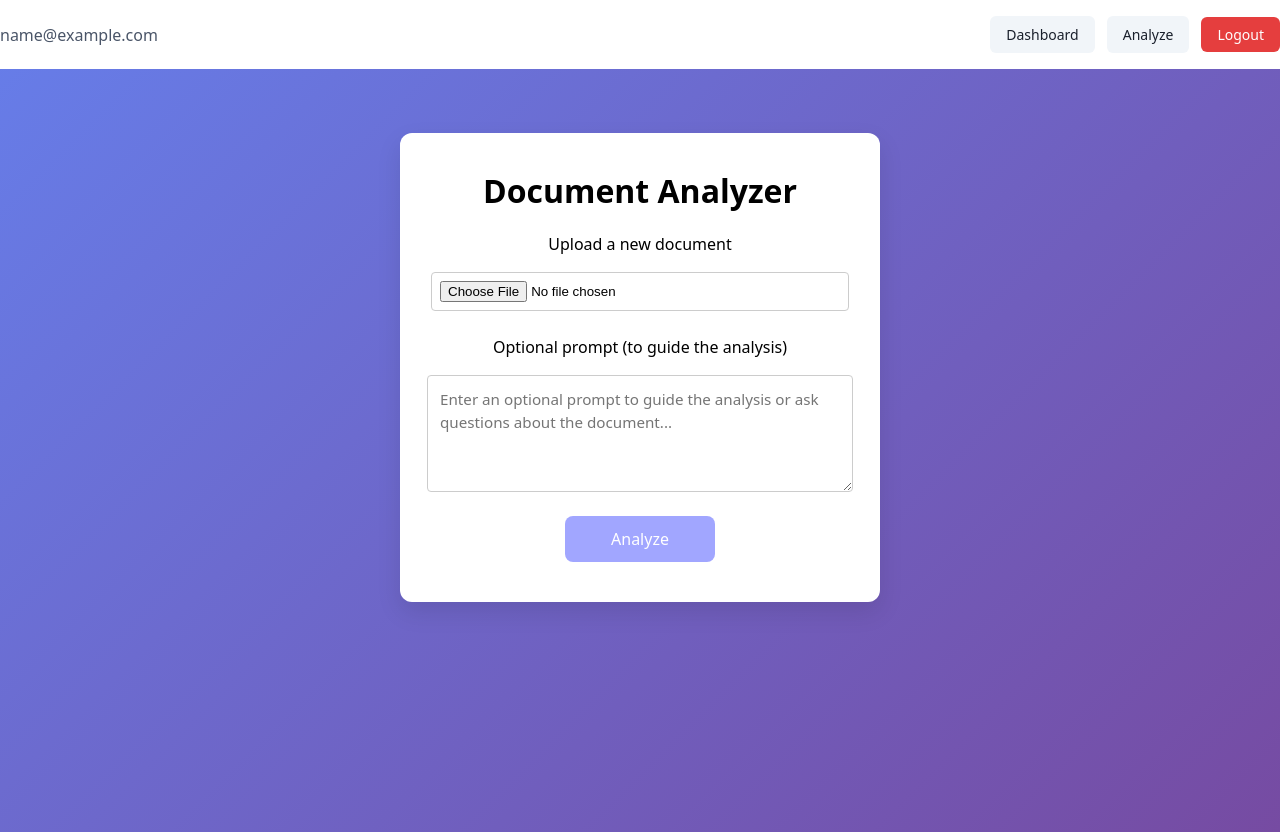
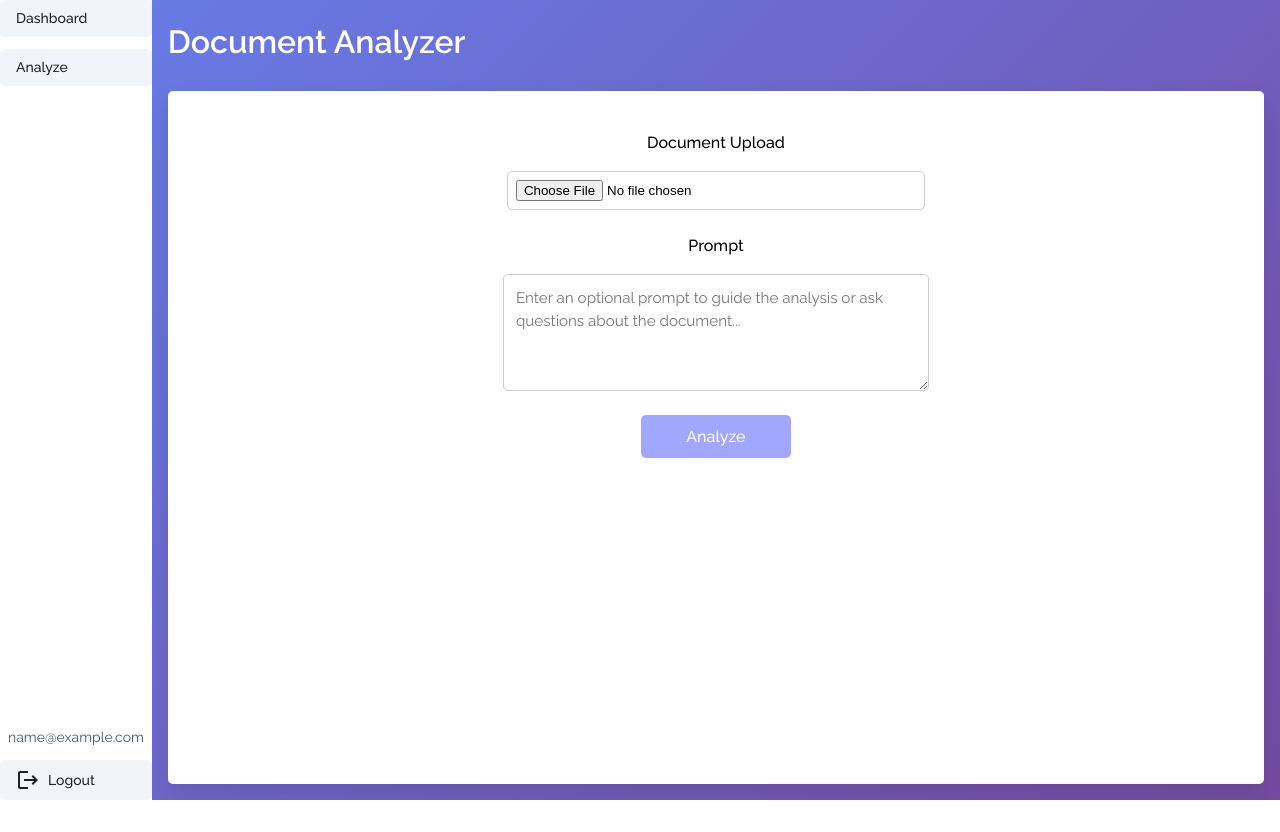
Before and after one commit to ccamisoss/AI-Document-Analyzer, a React (Vite) app in the folder frontend/: page /analyze in a window 1280 px wide. After the commit the page ends 800 px from the top, so only its background shows below. Built offline with nearby package versions, Linux system fonts and the light colour scheme; no server answers; sample sign-in values are in the browser's storage.

Commit message:
Refactor: Update styling across multiple components for consistency, including adjustments to border-radius, layout, and padding; enhance Dashboard and DocumentDetail layouts for improved user experience.

```diff
--- a/frontend/src/App.css
+++ b/frontend/src/App.css
@@ -1,12 +1,21 @@
+html, body, #root {
+  height: 100%;
+  margin: 0;
+  padding: 0;
+  font-family: "Raleway", sans-serif;
+}
+
+h1 {
+  font-weight: 600;
+}
+
 .app-container {
   margin: 0 auto;
   display: flex;
-  flex-direction: column;
+  flex-direction: row;
+  height: 100%;
   align-items: center;
-  gap: 2rem;
-  min-height: 100dvh;
   background: linear-gradient(135deg, #667eea 0%, #764ba2 100%);
-  padding-bottom: 2rem;
 }
 
 .app-container h1 {
@@ -21,10 +30,11 @@
   gap: 1.5rem;
   align-items: center;
   background: white;
-  border-radius: 12px;
-  padding: 2.5rem;
-  max-width: 400px;
+  border-radius: 5px;
+  padding: 2.5rem 0px;
   box-shadow: 0 10px 25px rgba(0, 0, 0, 0.1);
+  flex: 1;
+  margin-bottom: 1rem;
 }
 
 .file-input-container {
@@ -43,7 +53,7 @@
 .file-input {
   padding: 0.5rem;
   border: 1px solid #ccc;
-  border-radius: 4px;
+  border-radius: 5px;
   width: 100%;
   max-width: 400px;
   cursor: pointer;
@@ -78,7 +88,7 @@
 .prompt-textarea {
   padding: 0.75rem;
   border: 1px solid #ccc;
-  border-radius: 4px;
+  border-radius: 5px;
   width: 100%;
   max-width: 400px;
   font-family: inherit;
@@ -104,7 +114,7 @@
   background-color: #646cff;
   color: white;
   border: none;
-  border-radius: 8px;
+  border-radius: 5px;
   cursor: pointer;
   transition: background-color 0.25s;
   min-width: 150px;
@@ -125,7 +135,7 @@
   background-color: #efe;
   color: #3c3;
   border: 1px solid #cfc;
-  border-radius: 8px;
+  border-radius: 5px;
   width: 100%;
   max-width: 400px;
   text-align: center;
@@ -134,7 +144,7 @@
 .response-panel {
   width: 80%;
   padding: 1.5rem;
-  border-radius: 8px;
+  border-radius: 5px;
   margin-top: 1rem;
 }
 
--- a/frontend/src/index.css
+++ b/frontend/src/index.css
@@ -29,7 +29,7 @@ a:hover {
 body {
   margin: 0;
   min-width: 320px;
-  min-height: 100vh;
+  /* min-height: 100vh; */
 }
 
 h1 {
@@ -38,7 +38,7 @@ h1 {
 }
 
 button {
-  border-radius: 8px;
+  border-radius: 5px;
   border: 1px solid transparent;
   padding: 0.6em 1.2em;
   font-size: 1em;
--- a/frontend/src/layouts/DashboardLayout.jsx
+++ b/frontend/src/layouts/DashboardLayout.jsx
@@ -1,5 +1,19 @@
 import { Outlet, Link } from "react-router-dom";
 import { useSession } from "../hooks/useSession";
+import LogoutIcon from "@mui/icons-material/Logout";
+
+const buttonStyle = {
+  padding: "0.5rem 1rem",
+  background: "#f1f5f9",
+  color: "#1a202c",
+  border: "none",
+  borderRadius: 5,
+  cursor: "pointer",
+  fontSize: "0.875rem",
+  display: "flex",
+  alignItems: "center",
+  gap: "0.5rem",
+};
 
 function DashboardLayout() {
   const { user, logout } = useSession();
@@ -9,60 +23,38 @@ function DashboardLayout() {
       <div
         style={{
           backgroundColor: "white",
-          padding: "1rem",
-          width: "100%",
+          height: "100%",
           display: "flex",
+          flexDirection: "column",
           justifyContent: "space-between",
-          alignItems: "center",
-          marginBottom: "2rem",
-          gap: "1rem",
         }}
       >
-        <div style={{ display: "flex", alignItems: "center", gap: "1rem" }}>
-          <span style={{ color: "#4a5568" }}>{user?.email}</span>
+        <div
+          style={{ display: "flex", gap: "0.75rem", flexDirection: "column" }}
+        >
+          <Link to={"/"} style={buttonStyle}>
+            Dashboard
+          </Link>
+          <Link to={"/analyze"} style={buttonStyle}>
+            Analyze
+          </Link>
         </div>
 
-        <div style={{ display: "flex", alignItems: "center", gap: "0.75rem" }}>
-          <Link
-            to={"/"}
+        <div
+          style={{ display: "flex", gap: "0.75rem", flexDirection: "column" }}
+        >
+          <span
             style={{
-              padding: "0.5rem 1rem",
-              background: "#f1f5f9",
-              color: "#1a202c",
-              border: "none",
-              borderRadius: "6px",
-              cursor: "pointer",
+              color: "#4a5568",
               fontSize: "0.875rem",
+              paddingInline: "8px",
             }}
           >
-            Dashboard
-          </Link>
-          <Link
-            to={"/analyze"}
-            style={{
-              padding: "0.5rem 1rem",
-              background: "#f1f5f9",
-              color: "#1a202c",
-              border: "none",
-              borderRadius: "6px",
-              cursor: "pointer",
-              fontSize: "0.875rem",
-            }}
-          >
-            Analyze
-          </Link>
-          <button
-            onClick={logout}
-            style={{
-              padding: "0.5rem 1rem",
-              background: "#e53e3e",
-              color: "white",
-              border: "none",
-              borderRadius: "6px",
-              cursor: "pointer",
-              fontSize: "0.875rem",
-            }}
-          >
+            {user?.email}
+          </span>
+
+          <button onClick={logout} style={buttonStyle}>
+            <LogoutIcon />
             Logout
           </button>
         </div>
--- a/frontend/src/pages/AnalyzeForm.jsx
+++ b/frontend/src/pages/AnalyzeForm.jsx
@@ -102,10 +102,22 @@ function AnalyzeForm() {
   };
 
   return (
-    <>
+    <div
+      style={{
+        padding: "0 1rem",
+        height: "100%",
+        overflow: "auto",
+        width: "100%",
+        display: "flex",
+        flexDirection: "column",
+        gap: "1rem",
+      }}
+    >
       {loading && <div>Analizing document...</div>}
+      <h1 style={{ margin: "1.5rem 0 1rem", color: "white" }}>
+        Document Analyzer
+      </h1>
       <form onSubmit={handleSubmit} className="upload-form">
-        <h1>Document Analyzer</h1>
         <div className="file-input-container">
           {(file || document) && (
             <>
@@ -127,7 +139,7 @@ function AnalyzeForm() {
 
           <>
             <label for="pdf-file" htmlFor="pdf-file" className="file-label">
-              Upload a new document
+              Document Upload
             </label>
             <input
               id="pdf-file"
@@ -143,7 +155,7 @@ function AnalyzeForm() {
 
         <div className="prompt-input-container">
           <label htmlFor="prompt" className="prompt-label">
-            Optional prompt (to guide the analysis)
+            Prompt
           </label>
           <textarea
             id="prompt"
@@ -166,7 +178,7 @@ function AnalyzeForm() {
       </form>
 
       {error && <div className="error-message">{error}</div>}
-    </>
+    </div>
   );
 }
 
--- a/frontend/src/pages/Dashboard.jsx
+++ b/frontend/src/pages/Dashboard.jsx
@@ -6,7 +6,7 @@ import { useSession } from "../hooks/useSession";
 const API_BASE_URL = import.meta.env.VITE_API_BASE_URL;
 
 function formatDate(value) {
-  if (!value) return '';
+  if (!value) return "";
   const d = new Date(value);
   return Number.isNaN(d.getTime()) ? String(value) : d.toLocaleString();
 }
@@ -26,11 +26,11 @@ export default function Dashboard() {
       try {
         const token = authService.getToken();
         if (!token) {
-          throw new Error('You are not authenticated');
+          throw new Error("You are not authenticated");
         }
 
         const res = await fetch(`${API_BASE_URL}/documents`, {
-          method: 'GET',
+          method: "GET",
           headers: {
             Authorization: `Bearer ${token}`,
           },
@@ -43,12 +43,14 @@ export default function Dashboard() {
             logout();
             return;
           }
-          throw new Error(data.error || data.message || 'Failed to load documents');
+          throw new Error(
+            data.error || data.message || "Failed to load documents",
+          );
         }
 
         setDocuments(Array.isArray(data.data) ? data.data : []);
       } catch (e) {
-        setError(e.message || 'Failed to load documents');
+        setError(e.message || "Failed to load documents");
       } finally {
         setLoading(false);
       }
@@ -62,59 +64,90 @@ export default function Dashboard() {
   };
 
   return (
-    <div style={{ width: '100%', maxWidth: 900, padding: '0 1rem' }}>
-      <h1 style={{ margin: '1.5rem 0 1rem', color: 'white' }}>Dashboard</h1>
+    <div
+      style={{
+        padding: "0 1rem",
+        height: "100%",
+        overflow: "auto",
+        width: "100%",
+        display: "flex",
+        flexDirection: "column",
+        gap: "1rem",
+      }}
+    >
+      <h1 style={{ margin: "1.5rem 0 1rem", color: "white" }}>Dashboard</h1>
 
-      {loading && <p style={{ color: 'white' }}>Loading documents...</p>}
-      {error && <p style={{ color: 'white' }}>{error}</p>}
+      {loading && <p style={{ color: "white" }}>Loading documents...</p>}
+      {error && <p style={{ color: "white" }}>{error}</p>}
 
       {!loading && !error && documents.length === 0 && (
-        <p style={{ color: 'white' }}>No documents yet.</p>
+        <p style={{ color: "white" }}>No documents yet.</p>
       )}
 
       {!loading && !error && documents.length > 0 && (
-        <div style={{ display: 'flex', flexDirection: 'column', gap: '1rem' }}>
+        <div style={{ display: "flex", flexDirection: "column" }}>
           {documents.map((doc) => (
             <button
               key={doc.id}
               onClick={() => handleClickDocument(doc.id)}
               style={{
-                textAlign: 'left',
-                width: '100%',
-                background: 'white',
-                border: 'none',
-                borderRadius: 12,
-                padding: '1rem',
-                cursor: 'pointer',
-                boxShadow: '0 10px 25px rgba(0, 0, 0, 0.08)',
+                textAlign: "left",
+                width: "100%",
+                background: "white",
+                border: "none",
+                borderRadius: 5,
+                padding: "1rem",
+                cursor: "pointer",
+                boxShadow: "0 10px 25px rgba(0, 0, 0, 0.08)",
+                marginBottom: "1rem",
               }}
             >
-              <div style={{ display: 'flex', justifyContent: 'space-between', gap: '1rem' }}>
+              <div
+                style={{
+                  display: "flex",
+                  justifyContent: "space-between",
+                  gap: "1rem",
+                }}
+              >
                 <div style={{ minWidth: 0 }}>
-                  <div style={{ fontWeight: 700, marginBottom: 6, color: '#2d3748' }}>
+                  <div
+                    style={{
+                      fontWeight: 700,
+                      marginBottom: 6,
+                      color: "#2d3748",
+                    }}
+                  >
                     Document {doc.id}
                   </div>
-                  <div style={{ color: '#4a5568', fontSize: '0.9rem' }}>
+                  <div style={{ color: "#4a5568", fontSize: "0.9rem" }}>
                     Created: {formatDate(doc.createdAt)}
                   </div>
                 </div>
-                <div style={{ color: '#4a5568', fontSize: '0.85rem', whiteSpace: 'nowrap' }}>
-                  {doc.updatedAt ? `Updated: ${formatDate(doc.updatedAt)}` : null}
+                <div
+                  style={{
+                    color: "#4a5568",
+                    fontSize: "0.85rem",
+                    whiteSpace: "nowrap",
+                  }}
+                >
+                  {doc.updatedAt
+                    ? `Updated: ${formatDate(doc.updatedAt)}`
+                    : null}
                 </div>
               </div>
               <div
                 style={{
                   marginTop: 10,
-                  color: '#4a5568',
-                  fontSize: '0.95rem',
+                  color: "#4a5568",
+                  fontSize: "0.95rem",
                   lineHeight: 1.4,
                   maxHeight: 56,
-                  overflow: 'hidden',
-                  textOverflow: 'ellipsis',
+                  overflow: "hidden",
+                  textOverflow: "ellipsis",
                 }}
               >
-                {(doc.content || '').slice(0, 220)}
-                {(doc.content || '').length > 220 ? '...' : ''}
+                {(doc.content || "").slice(0, 220)}
+                {(doc.content || "").length > 220 ? "..." : ""}
               </div>
             </button>
           ))}
```
Also changed, not shown: frontend/src/pages/Auth.css (+4 -4 lines), frontend/src/pages/DocumentDetail.jsx (+20 -15 lines).
